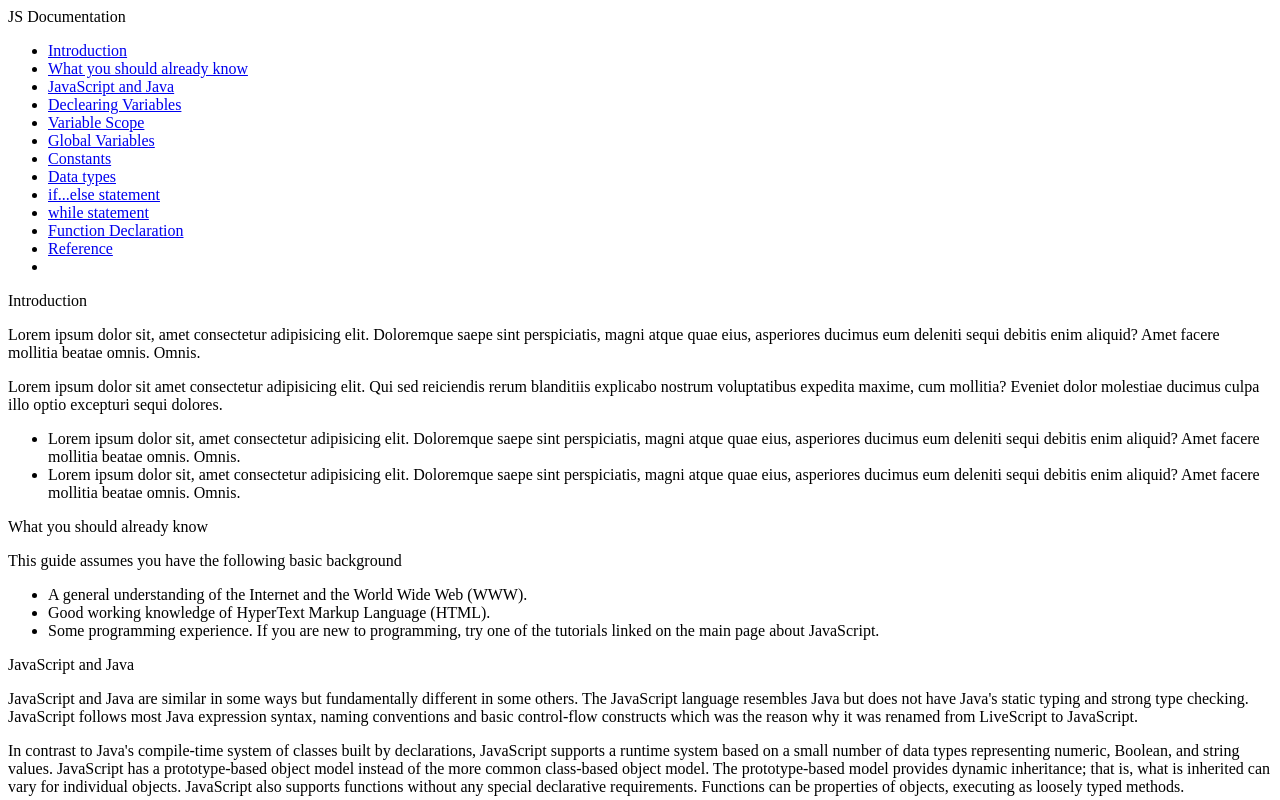
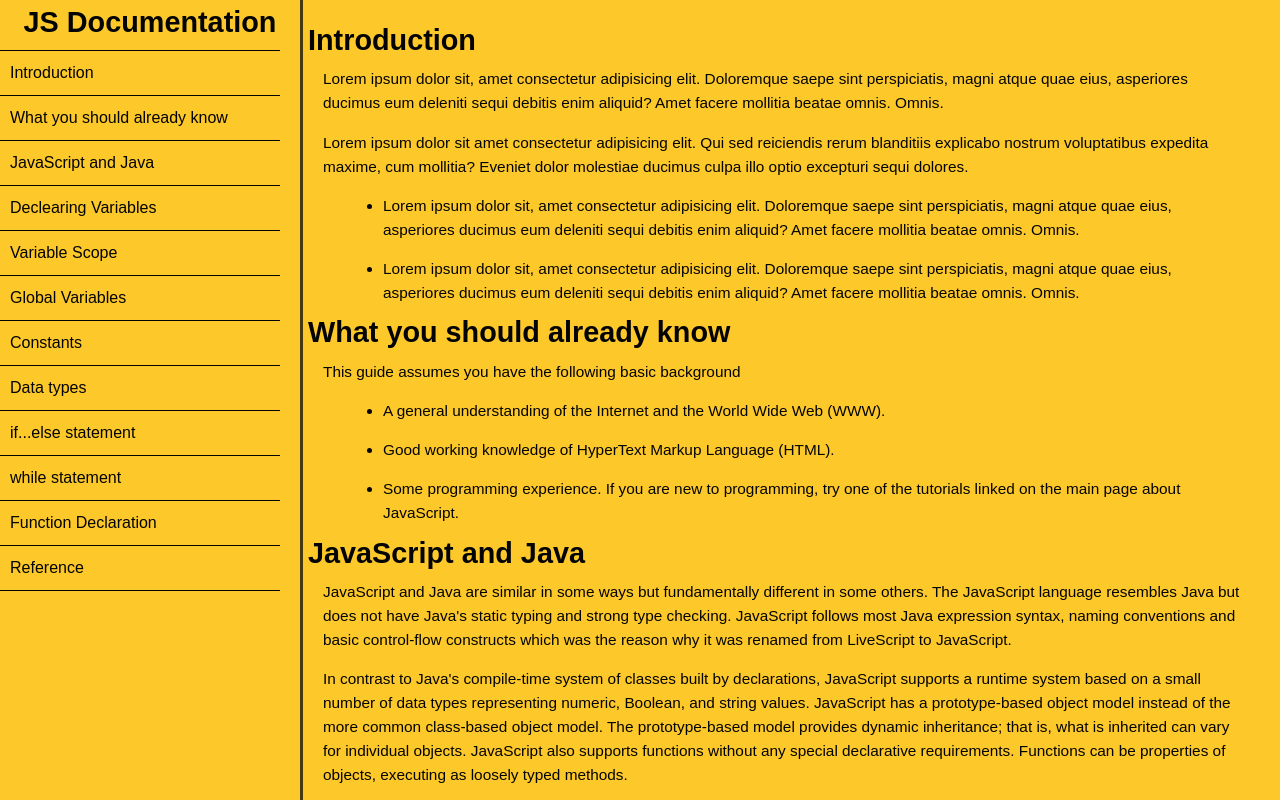
Before and after one commit to JOHNPAUL-ADIMS/TECHNICAL-DOCUMENTATION, a plain HTML site: page Index.html in a window 1280 px wide. Shown: the top 800 px of the page. Drawn offline with Linux system fonts and the light colour scheme.

Commit message:
Update Index.html

```diff
--- a/Index.html
+++ b/Index.html
@@ -4,7 +4,7 @@
     <meta charset="UTF-8">
     <meta http-equiv="X-UA-Compatible" content="IE=edge">
     <meta name="viewport" content="width=device-width, initial-scale=1.0">
-    <link rel="stylesheet" href="Technical-Documentation-page.css">
+    <link rel="stylesheet" href="technical-documentation.css">
     <title>Technical Documentation Page</title>
 </head>
 <body>
```
